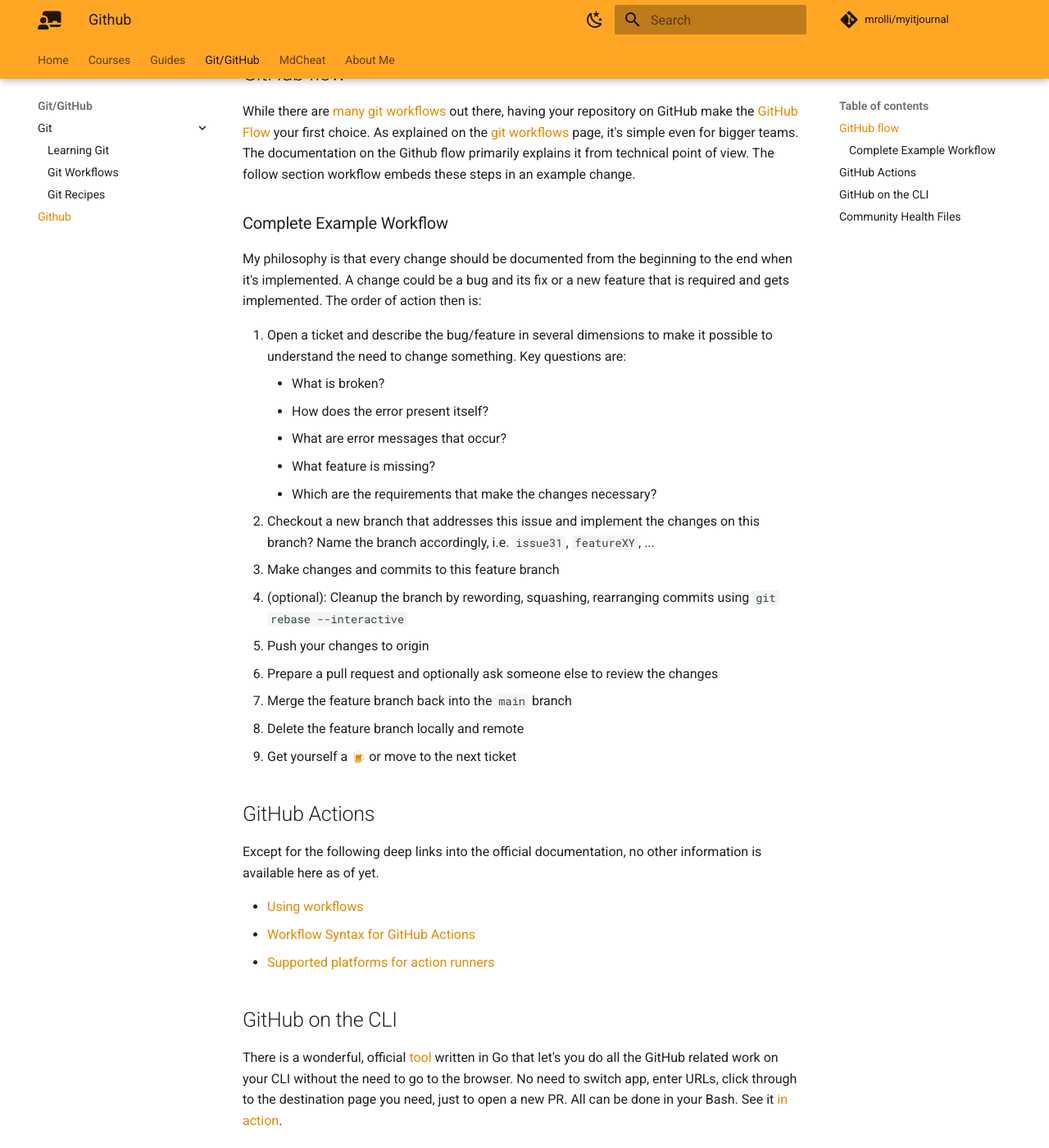
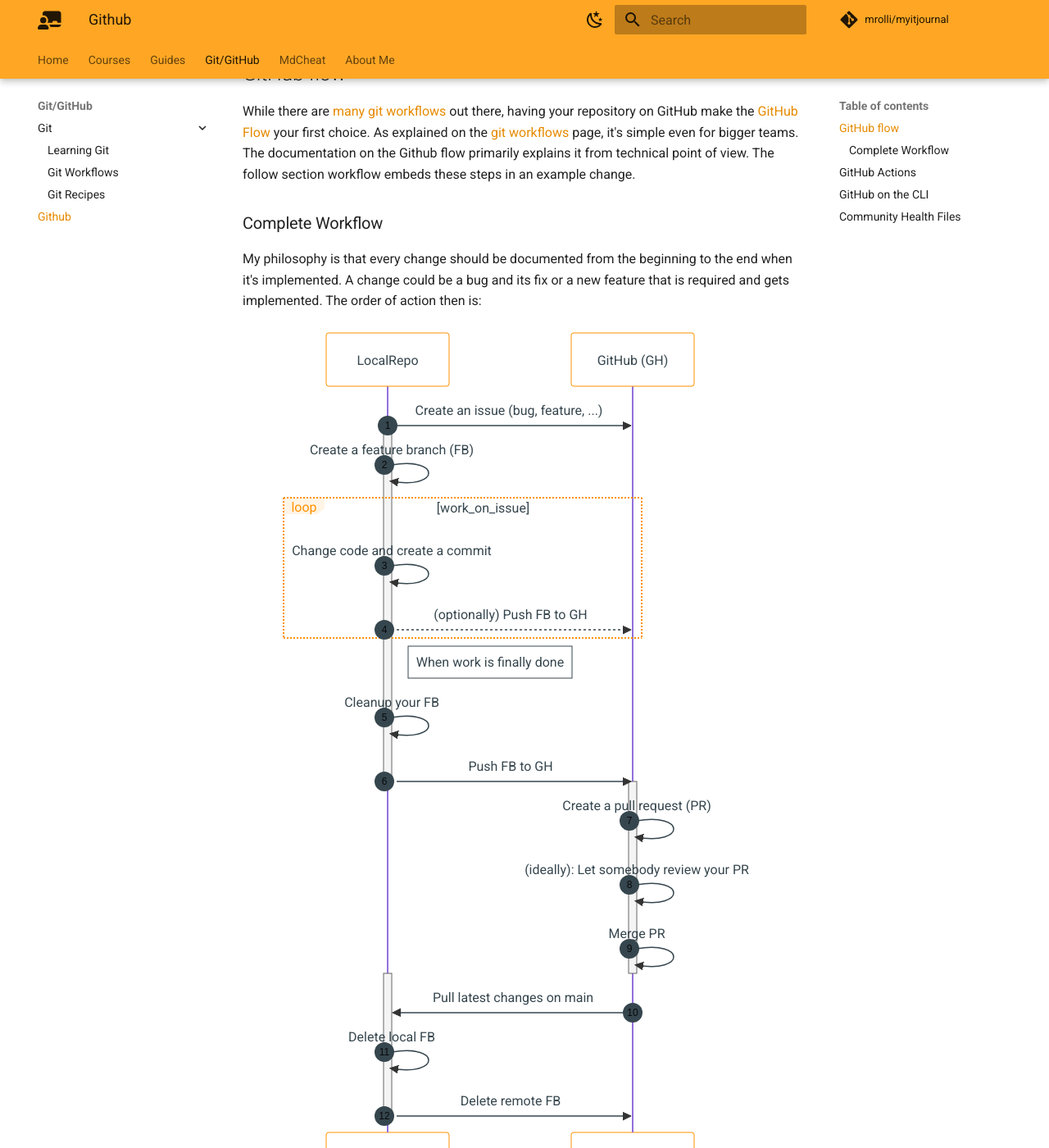
Before and after one commit to mrolli/myitjournal, an MkDocs documentation site: the page built from docs/gitandco/github.md, in a window 1280 px wide and 1400 px high, scrolled down 634 px. Shown: the whole window at 82% size. Built offline with MkDocs 1.6.1 and Material for MkDocs 9.7.7, drawn with Linux system fonts in a browser that asks for light colours; emoji names are drawn with the system emoji font; comment, search, counter and statistics services are not loaded; some of the changed text lies outside the part shown.

Commit message:
Add a sequence diagram to illustrate the example workflow

````diff
--- a/docs/gitandco/github.md
+++ b/docs/gitandco/github.md
@@ -26,30 +26,58 @@
 technical point of view. The follow section workflow embeds these steps in an
 example change.
 
-### Complete Example Workflow
+### Complete Workflow
 
 My philosophy is that every change should be documented from the beginning
 to the end when it's implemented. A change could be a bug and its fix or a new
 feature that is required and gets implemented. The order of action then is:
 
-1. Open a ticket and describe the bug/feature in several dimensions to make it
-   possible to understand the need to change something. Key questions are:
-    - What is broken?
-    - How does the error present itself?
-    - What are error messages that occur?
-    - What feature is missing?
-    - Which are the requirements that make the changes necessary?
-1. Checkout a new branch that addresses this issue and implement the changes on
-   this branch? Name the branch accordingly,
-    i.e. `issue31`, `featureXY`, ...
-1. Make changes and commits to this feature branch
-1. (optional): Cleanup the branch by rewording, squashing, rearranging commits
-   using  `git rebase --interactive`
-1. Push your changes to origin
-1. Prepare a pull request and optionally ask someone else to review the changes
-1. Merge the feature branch back into the `main` branch
-1. Delete the feature branch locally and remote
-1. Get yourself a :beer: or move to the next ticket
+```mermaid
+sequenceDiagram
+    autonumber
+    participant L as LocalRepo
+    participant G as GitHub (GH)
+    L->>G: Create an issue (bug, feature, ...)
+    activate L
+    L->>L: Create a feature branch (FB)
+    loop work_on_issue
+        L->>L: Change code and create a commit
+        L-->>G: (optionally) Push FB to GH
+    end
+    Note right of L: When work is finally done
+    L->>L: Cleanup your FB
+    L->>G: Push FB to GH
+    deactivate L
+    activate G
+    G->>G: Create a pull request (PR)
+    G->>G: (ideally): Let somebody review your PR
+    G->>G: Merge PR
+    deactivate G
+    activate L
+    G->>L: Pull latest changes on main
+    L->>L: Delete local FB
+    L->>G: Delete remote FB
+    deactivate L
+```
+
+#### Comments on above diagram
+
+1) Describe the bug/feature in several dimensions to make it possible to understand
+the need to change something. Key questions are:
+
+- What is broken?
+- How does the error present itself?
+- What are error messages that occur?
+- What feature is missing?
+- Which are the requirements that make the changes necessary?
+
+<!-- markdownlint-disable MD029 -->
+2) Name the branch accordingly i.e. `issue31`, `featureXY`, ...
+5) Cleanup the branch if needed by rewording, squashing, rearranging commits
+   using  `git rebase --interactive` in order to have a history that makes
+   sense.
+12) Get yourself a :beer: or move to the next ticket
+<!-- markdownlint-restore -->
 
 ## GitHub Actions
 
````
